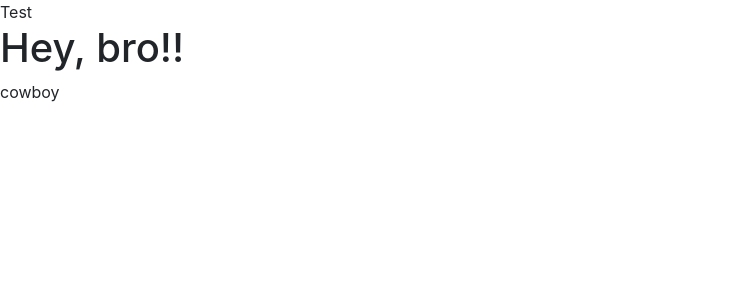
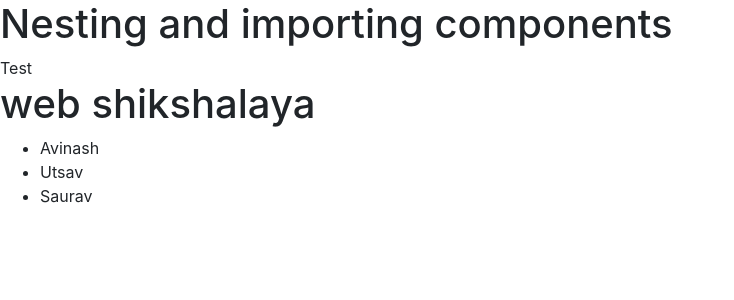
Before and after one commit to vimm0/vuejs-app, a Vue app in the folder app/: page / in a window 1280 px wide. Shown: the top 300 px of the page, without its empty margins (0-734 px from the left). Built offline with nearby package versions, Linux system fonts and the light colour scheme.

Commit message:
Component added globally and locally.

```diff
--- a/app/index.html
+++ b/app/index.html
@@ -10,6 +10,7 @@
 
  </head>
   <body>
+    <h1>Nesting and importing components</h1>
     <div id="app"></div>
     <!-- built files will be auto injected -->
 <script src="https://code.jquery.com/jquery-3.2.1.slim.min.js" integrity="sha384-KJ3o2DKtIkvYIK3UENzmM7KCkRr/rE9/Qpg6aAZGJwFDMVNA/GpGFF93hXpG5KkN" crossorigin="anonymous"></script>
--- a/app/src/App.vue
+++ b/app/src/App.vue
@@ -2,22 +2,23 @@
   <div>
   Test
   <h1>{{ title }}</h1>
-  <p>{{greeting()}}</p>
+  <teacher></teacher>
   </div>
 </template>
 
 <script>
+import Webshikshalaya from './Webshikshalaya.vue'
+
 export default {
+components:{
+'teacher': Webshikshalaya
+},
 data() {
   return {
-  title: 'Hey, bro!!'
-  }
-},
-methods:{
-  greeting:function(){
-  return 'cowboy';
+  title: 'web shikshalaya'
   }
 }
+
 }
 </script>
 
--- /dev/null
+++ b/app/src/Webshikshalaya.vue
@@ -0,0 +1,19 @@
+<template>
+<ul>
+  <li v-for='teacher in teachers'>{{teacher}}</li>
+</ul>
+</template>
+
+<script>
+export default {
+data() {
+  return {
+    teachers:['Avinash', 'Utsav', 'Saurav']
+  }
+}
+
+}
+</script>
+
+<style>
+</style>
--- a/app/src/main.js
+++ b/app/src/main.js
@@ -31,6 +31,10 @@ import Vue from 'vue'
 // //  components: { App }
 // }).$mount('#app')
 
+// registering vue component globally
+// import Webshikshalaya from './Webshikshalaya.vue'
+// Vue.component('teacher', Webshikshalaya);
+
 new Vue({
   el:'#app',
   render: h => h(App)
```
